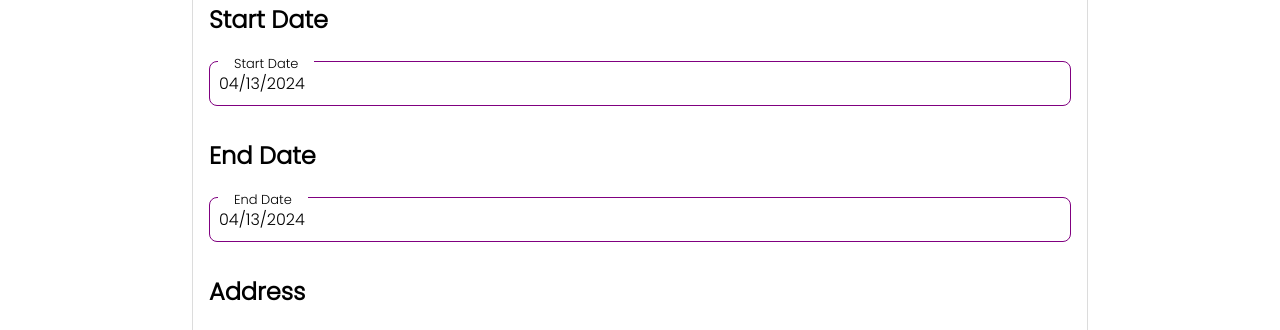
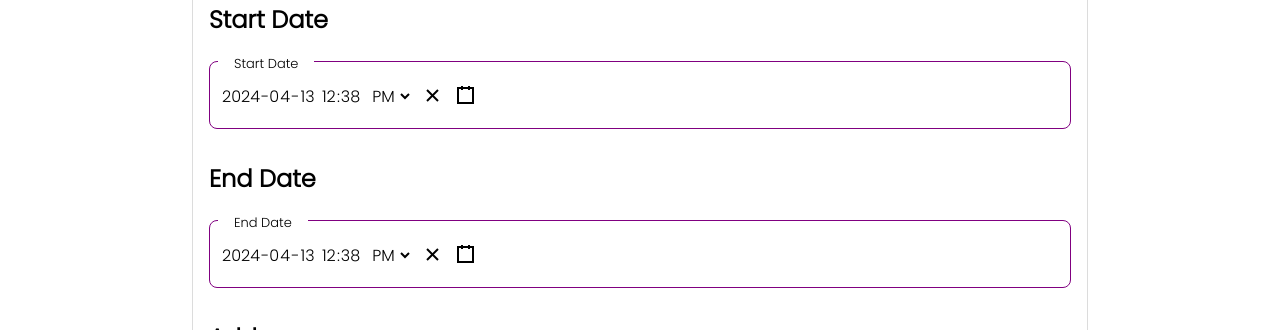
Before and after one commit to hjaox/EventPlatform-TR, a React (Vite) app in the folder client/: page /Event/Create in a window 1280 px wide. Both pictures are taken after a click on the element 640 px from the left and 878 px from the top of the page. Shown: the part 906-1236 px from the top of the page. Built offline with nearby package versions, Linux system fonts and the light colour scheme.

Commit message:
[FEAT] added form error handling for Create Event component

```diff
--- a/client/package.json
+++ b/client/package.json
@@ -18,6 +18,7 @@
     "npm": "^10.5.0",
     "react": "^18.2.0",
     "react-datepicker": "^6.6.0",
+    "react-datetime-picker": "^5.6.0",
     "react-dom": "^18.2.0",
     "react-icons": "^5.0.1",
     "react-loader-spinner": "^6.1.6",
--- a/client/src/components/CreateEvent/CreateEvent.tsx
+++ b/client/src/components/CreateEvent/CreateEvent.tsx
@@ -3,7 +3,6 @@ import Footer from "../subcomponents/Footer/Footer";
 import "../../styles/CreateEvent/createEvent.scss";
 import React, { useState } from "react";
 import { EditorState } from "draft-js";
-import "react-datepicker/dist/react-datepicker.css";
 import { uploadToFirebase } from "../../utils/firebase/functions";
 import file from "../../assets/default.jpg";
 import { TEvent, TNewEvent } from "../../common/types";
@@ -14,6 +13,7 @@ import DateAndLocationForm from "./components/DateAndLocationForm";
 import AboutForm from "./components/AboutForm";
 import { createEvent } from "../../utils/axios/event";
 import { LiaExclamationCircleSolid } from "react-icons/lia";
+
 
 export default function CreateEvent() {
     const navigate = useNavigate();
@@ -103,11 +103,22 @@ export default function CreateEvent() {
             if (["openPrice", "tag"].includes(key)) continue;
 
             if (val instanceof Date) {
-                if (val.valueOf() < Date.now().valueOf()) {
-                    setFormError(formError => ({ ...formError, [key]: true }));
-                    status = false;
-                } else {
-                    setFormError(formError => ({ ...formError, [key]: false }));
+                if (key === "dateStart") {
+                    if (val.valueOf() < Date.now().valueOf()) {
+                        setFormError(formError => ({ ...formError, dateStart: true }));
+                        status = false;
+                    } else {
+                        setFormError(formError => ({ ...formError, dateStart: false }));
+                    }
+                }
+
+                if (key === "dateEnd") {
+                    if (val.valueOf() < Date.now().valueOf() || val.valueOf() <= event.dateStart.valueOf()) {
+                        setFormError(formError => ({ ...formError, dateEnd: true }));
+                        status = false;
+                    } else {
+                        setFormError(formError => ({ ...formError, dateEnd: false }));
+                    }
                 }
             }
 
@@ -184,7 +195,14 @@ export default function CreateEvent() {
                                 )
                                 : (
                                     <div className="header-short" onClick={() => setExpandHeader(true)}>
-                                        <h2>Event Header</h2>
+                                        <h2>
+                                            Event Header
+                                            {
+                                                (formError.title || formError.summary || formError.price) && (
+                                                    <LiaExclamationCircleSolid className="error-icon" color="red" />
+                                                )
+                                            }
+                                        </h2>
                                         <p>Attendees will see these details at the top of your event page.</p>
                                     </div>
                                 )
@@ -193,7 +211,13 @@ export default function CreateEvent() {
 
                     <section className="form-item datelocation-container" onClick={() => setExpandDateLocation(true)}>
                         <div className="datelocation-short">
-                            <h2>Date and Location</h2>
+                            <h2>Date and Location
+                                {
+                                    (formError.dateStart || formError.dateEnd || formError.address) && (
+                                        <LiaExclamationCircleSolid className="error-icon" color="red" />
+                                    )
+                                }
+                            </h2>
                             <p>Set a date, time and location for your event.</p>
                         </div>
                         {
@@ -206,7 +230,8 @@ export default function CreateEvent() {
                                             endDate={endDate}
                                             setEndDate={setEndDate}
                                             editorAddressState={editorAddressState}
-                                            setEditorAddressState={setEditorAddressState} />
+                                            setEditorAddressState={setEditorAddressState}
+                                            formError={formError} />
                                     }
                                 </>
                             )
--- a/client/src/components/CreateEvent/components/AboutForm.tsx
+++ b/client/src/components/CreateEvent/components/AboutForm.tsx
@@ -1,20 +1,5 @@
-import { EditorState, Editor } from "draft-js";
-
-
-type TAboutForm = {
-    editorDetailsState: EditorState,
-    setEditorDetailsState: React.Dispatch<React.SetStateAction<EditorState>>,
-    setTag: React.Dispatch<React.SetStateAction<string>>,
-    formError: {
-        title: boolean;
-        dateStart: boolean;
-        dateEnd: boolean;
-        address: boolean;
-        price: boolean,
-        details: boolean;
-        summary: boolean;
-    },
-};
+import { Editor } from "draft-js";
+import { TAboutForm } from "../../../common/types";
 
 export default function AboutForm({ editorDetailsState, setEditorDetailsState, setTag, formError }: TAboutForm) {
     return (
--- a/client/src/components/CreateEvent/components/DateAndLocationForm.tsx
+++ b/client/src/components/CreateEvent/components/DateAndLocationForm.tsx
@@ -1,5 +1,9 @@
 import { EditorState, Editor } from "draft-js";
-import DatePicker from "react-datepicker";
+import DateTimePicker from "react-datetime-picker";
+import 'react-datetime-picker/dist/DateTimePicker.css';
+import 'react-calendar/dist/Calendar.css';
+import 'react-clock/dist/Clock.css';
+import "react-datepicker/dist/react-datepicker.css";
 
 type TDateAndLocation = {
     startDate: Date,
@@ -7,40 +11,67 @@ type TDateAndLocation = {
     endDate: Date,
     setEndDate: React.Dispatch<React.SetStateAction<Date>>,
     editorAddressState: EditorState,
-    setEditorAddressState: React.Dispatch<React.SetStateAction<EditorState>>
+    setEditorAddressState: React.Dispatch<React.SetStateAction<EditorState>>,
+    formError: {
+        title: boolean;
+        dateStart: boolean;
+        dateEnd: boolean;
+        address: boolean;
+        price: boolean;
+        details: boolean;
+        summary: boolean;
+    }
 };
 
-export default function DateAndLocationForm({ startDate, setStartDate, endDate, setEndDate, editorAddressState, setEditorAddressState }: TDateAndLocation) {
+export default function DateAndLocationForm({ startDate, setStartDate, endDate, setEndDate, editorAddressState, setEditorAddressState, formError }: TDateAndLocation) {
+
+    function handleStartDate(e: Date | null) {
+        setStartDate(e ? e : new Date());
+    }
+
+    function handleEndDate(e: Date | null) {
+        setEndDate(e ? e : new Date());
+    }
+
     return (
         <div className="datelocation-expanded">
             <div className="datelocation-dateStart">
                 <h3>Start Date</h3>
+                {
+                    formError.dateStart && (
+                        <div className="error">Start date and time should not be earlier than today's date and time. *</div>
+                    )
+                }
                 <div className="input-container">
                     <h4>Start Date</h4>
-                    <DatePicker selected={startDate} onChange={(date) => {
-                        if (date) {
-                            setStartDate(date)
-                        }
-                    }} wrapperClassName="date-picker" />
+                    <DateTimePicker value={startDate} className="datetime-picker" onChange={handleStartDate}
+                        format="y-MM-dd h:mm a"
+                        showLeadingZeros={true} />
                 </div>
-
             </div>
-
             <div className="datelocation-dateEnd">
                 <h3>End Date</h3>
+                {
+                    formError.dateEnd && (
+                        <div className="error">End date and time should not be earlier than today's or your start date and time. *</div>
+                    )
+                }
                 <div className="input-container">
                     <h4>End Date</h4>
-                    <DatePicker selected={endDate} onChange={(date) => {
-                        if (date) {
-                            setEndDate(date)
-                        }
-                    }} wrapperClassName="date-picker" />
+                    <DateTimePicker value={endDate} className="datetime-picker" onChange={handleEndDate}
+                        format="y-MM-dd h:mm a"
+                        showLeadingZeros={true} />
                 </div>
-
             </div>
-
             <div className="datelocation-address">
-                <h3>Address</h3>
+                <h3>
+                    Address
+                    {
+                    formError.address && (
+                        <div className="error">Please share the address of the event. *</div>
+                    )
+                }
+                    </h3>
                 <div className="input-container">
                     <h4>Address</h4>
                     <Editor blockStyleFn={() => "input"} editorState={editorAddressState} onChange={setEditorAddressState} />
--- a/client/src/styles/CreateEvent/createEvent.scss
+++ b/client/src/styles/CreateEvent/createEvent.scss
@@ -155,6 +155,25 @@
                                 outline: none;
                             }
                         }
+
+                        .datetime-picker {
+                            display: flex;
+                            width: fit-content;
+
+                            .react-datetime-picker__wrapper {
+                                border: 1px solid transparent;
+
+                                .react-datetime-picker__inputGroup {
+                                    display: inline-block;
+                                }
+
+                                .react-datetime-picker__button {
+                                    width: fit-content;
+                                    border: 1px solid transparent;
+                                    background-color: white;
+                                }
+                            }
+                        }
                     }
                 }
 
@@ -209,7 +228,8 @@
                         }
 
                         .openPrice-input {
-                            label, input {
+                            label,
+                            input {
                                 cursor: pointer;
                             }
                         }
```
Also changed, not shown: client/src/common/types.ts (+15 -0 lines), 1 other file (tests, documents, lock files or other folders).
